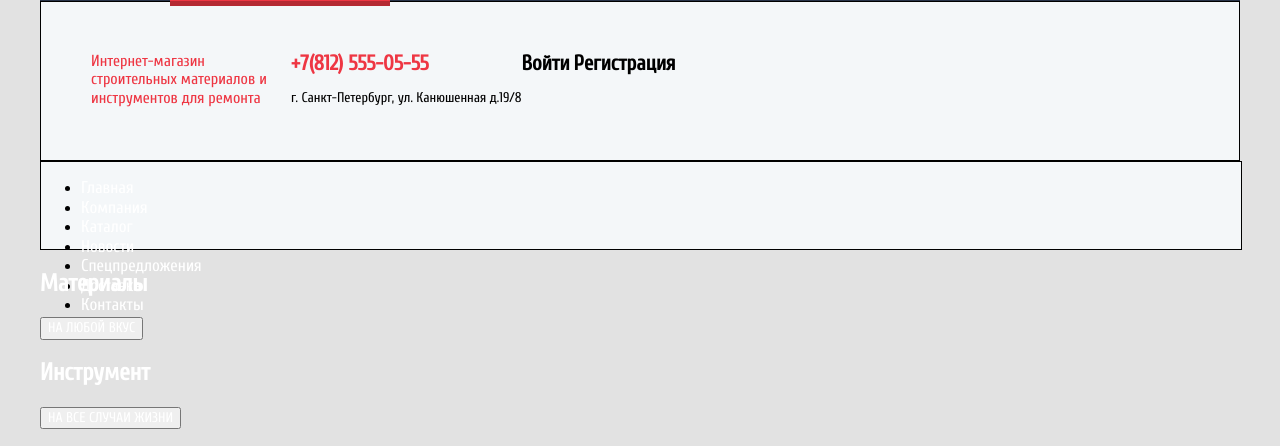
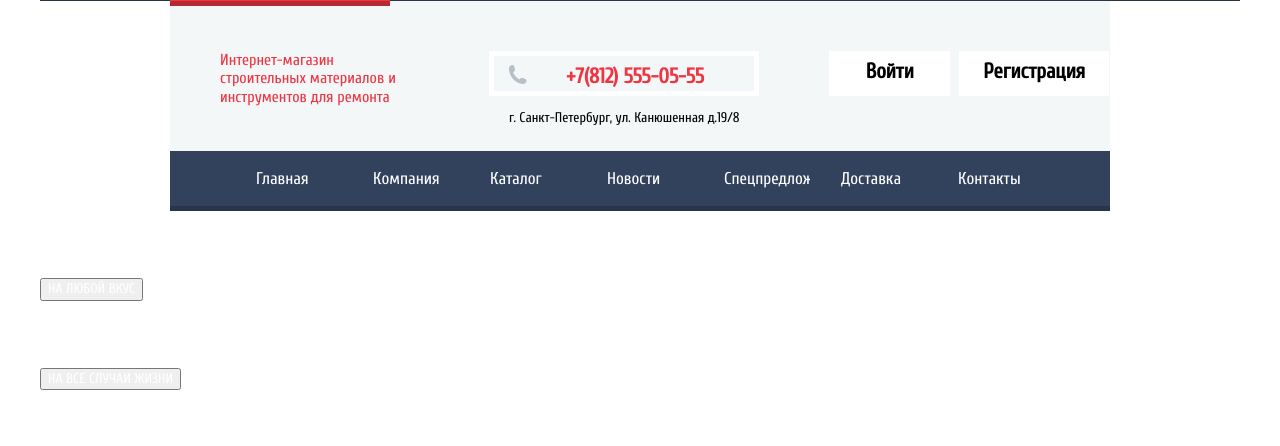
Before and after one commit to Anthonyboo/TechnoMart, a plain HTML site: page index.html in a window 1280 px wide. Shown: the part 41-487 px from the top of the page. Drawn offline with Linux system fonts and the light colour scheme.

Commit message:
Не лучший день чтобы показывать верстку

```diff
--- a/css/style.css
+++ b/css/style.css
@@ -491,7 +491,7 @@
 }
 
 body {
-    background-color: #e2e2e2;
+    /* background-color: #e2e2e2; */
 }
 
 p {
@@ -667,7 +667,6 @@ line-height: 3;
 
 .main-navigation li a {
   height: 40px;
-  background-color: #63a63e;
   display: block;
   text-align: center;
   line-height: 3;
@@ -729,7 +728,7 @@ line-height: 3;
 
 .tab {
   margin-left: 58px;
-  margin-right: 37px;
+  margin-right: 35px;
 }
 
 .basket {
@@ -739,20 +738,10 @@ line-height: 3;
 header .control {
   display: flex;
   height: 160px;
-  width: 1200px;
-  border: solid 1px;
-  background-color: #f4f7f9;
   padding-top: 50px;
   padding-left: 50px;
   box-sizing: border-box;
-}
-
-header .menu {
-  display: flex;
-  height: 87px;
-  width: 1200px;
-  border: solid 1px;
-  background-color: #f4f7f9;
+  height: 150px;
 }
 
 .control .description {
@@ -764,3 +753,101 @@ header .menu {
 .login {
   float:left;
 }
+
+.menu ul {
+  display: flex;
+  width: 940px;
+  height: 55px;
+  background-color: #32425c;
+  border-bottom: 5px solid #293449;
+  list-style-type: none;
+  padding: 0px;
+  margin: 0px;
+}
+
+.menu li{
+  flex-wrap: nowrap;
+}
+
+.menu li:first-child{
+  flex-wrap: nowrap;
+  padding-left: 55px;
+}
+
+.menu ul a {
+  display: inline-block;
+  width: 55px;
+  background-color: #32425c;
+  padding: 18px 31px 17px;
+}
+
+header .container {
+  width: 940px;
+  background-color: #f3f7f8;
+}
+
+.control .description,
+.control .contact {
+  margin-right: 70px;
+}
+
+.menu {
+  margin: 0px;
+}
+
+.contact a:after {
+  position: absolute;
+  content: "";
+  display: block;
+  height: 19px;
+  width: 19px;
+  background-image: url(../images/icon-phone.png);
+  top: 9px;
+  left: 14px;
+}
+
+.contact a {
+  position: relative;
+  width: 270px;
+  height: 45px;
+  border: 5px solid white;
+  padding-left: 72px;
+  display: block;
+  box-sizing: border-box;
+  line-height: 2;
+}
+
+.contact p{
+  text-align: center;
+}
+
+.login{
+  width: 282px;
+}
+
+.login a:first-child {
+  float: left;
+  position: relative;
+  width: 121px;
+  height: 45px;
+  /* border: 5px solid white; */
+  background-color: white;
+  display: block;
+  box-sizing: border-box;
+  line-height: 2;
+  text-align: center;
+}
+
+.login a:last-child {
+  margin-left: 9px;
+  float: left;
+  position: relative;
+  width: 150px;
+  height: 45px;
+  /* border: 5px solid white; */
+  background-color: white;
+  display: block;
+  box-sizing: border-box;
+  line-height: 2;
+  text-align: center;
+}
--- a/index.html
+++ b/index.html
@@ -23,6 +23,7 @@
                     <li><a href="">Оформить заказ</a></li>
                 </ul>
             </nav>
+            <div class="container">
                 <div class="control">
                     <div class="description">
                         <p>Интернет-магазин строительных материалов
@@ -48,6 +49,7 @@
                         <li><a href="">Доставка</a></li>
                         <li><a href="">Контакты</a></li>
                     </ul>
+                </div>
             </div>
         </header>
         <main>
```
Also changed, not shown: images/icon-login.png (added), 1 other file. Lines whose indentation alone changed are shown as unchanged.
